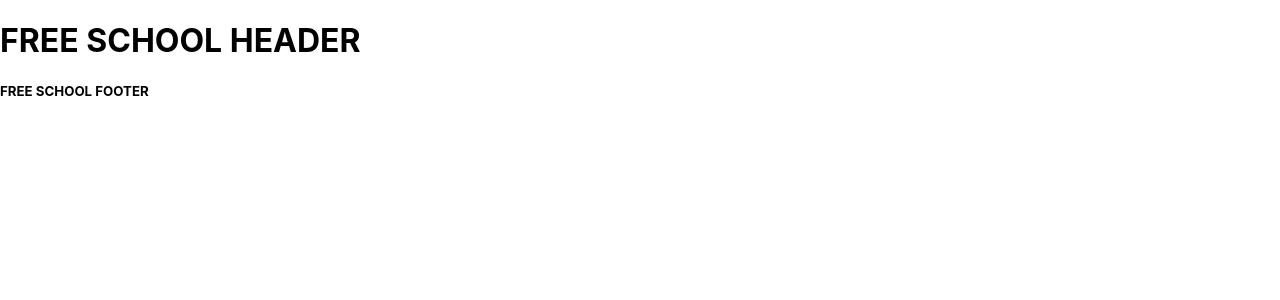
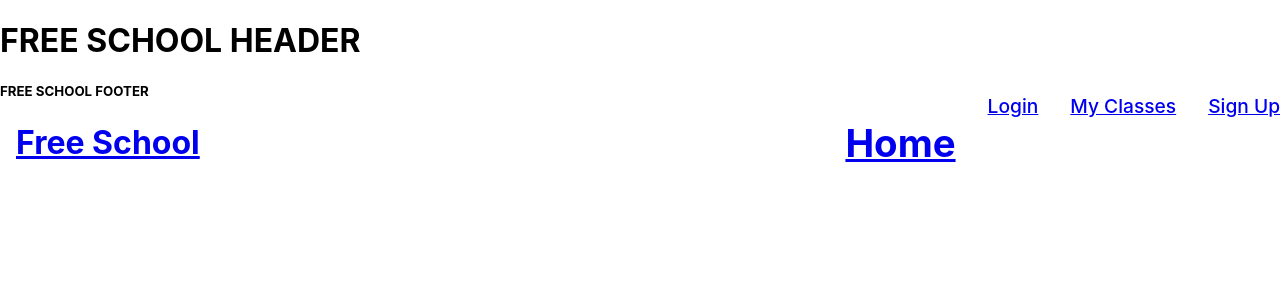
Before and after one commit to reethd/free-school, a React (Create React App) app in the folder client/: page / in a window 1280 px wide. Shown: the top 300 px of the page. Built offline with nearby package versions, Linux system fonts and the light colour scheme.

Commit message:
started navbar and home pages

```diff
--- a/client/src/App.js
+++ b/client/src/App.js
@@ -8,8 +8,10 @@ import {
 import { setContext } from "@apollo/client/link/context";
 import { BrowserRouter, Route, Routes } from "react-router-dom";
 
+// import Home from "./pages/Home";
 import Login from "./pages/Login";
 import Header from "./components/Header";
+import Navbar from "./components/Navbar";
 import Footer from "./components/Footer";
 import MyEvents from "./pages/MyEvents";
 import SignUp from "./pages/SignUp";
@@ -48,7 +50,9 @@ function App() {
       <ApolloProvider client={client}>
         <BrowserRouter>
           <Header />
+          <Navbar />
           <Routes>
+            {/* <Route path="/free-school" element={<Home />}/> */}
             <Route path="/login" element={<Login />} />
             <Route path="/myevents" element={<MyEvents />} />
             <Route path="/signup" element={<SignUp />} />
--- /dev/null
+++ b/client/src/components/Navbar.jsx
@@ -0,0 +1,41 @@
+import './NavbarStyles.css';
+import React, { useState } from "react";
+import { Link } from 'react-router-dom';
+import { FaBars, FaTimes } from 'react-icons/fa';
+
+
+const Navbar = () => {
+    const [click, setClick] = useState(false);
+    const handleClick = () => setClick(!click);
+
+    const [color, setColor] = useState(false);
+    const changeColor = () => {
+      if (window.scrollY >= 100) {
+        setColor(true);
+      } else {
+        setColor(false);
+      }
+    };
+    window.addEventListener("scroll", changeColor);
+
+  return (
+    <div className={color ? 'header header-bg' : 'header'}>
+    <Link to="/"><h1>Free School</h1></Link>
+    <ul className={click ? 'nav-menu active' : 'nav-menu'}>
+        <li><Link to="/free-school"><h1>Home</h1></Link></li>
+        <li><Link to="/login">Login</Link></li>
+        <li><Link to="/myevents">My Classes</Link></li>
+        <li><Link to="/signup">Sign Up</Link></li>
+    </ul>
+    <div className="hamburger" onClick={handleClick}>
+        {click ? (
+          <FaTimes size={20} style={{ color: "#fff" }} />
+        ) : (
+          <FaBars size={20} style={{ color: "#fff" }} />
+        )};
+      </div>
+    </div>
+  )
+};
+
+export default Navbar;
--- /dev/null
+++ b/client/src/components/NavbarStyles.css
@@ -0,0 +1,63 @@
+.header {
+    display: flex;
+    justify-content: space-between;
+    align-items: center;
+    padding: 1rem;
+    position: fixed;
+    width: 100%;
+    height: 90px;
+    z-index: 10;
+}
+
+.header-bg {
+    background-color: rgb(0,0,0,0.85);
+    transition: 0.5s;
+}
+
+.nav-menu {
+    display: flex;
+}
+
+.nav-menu li{
+    padding: 0 1rem;
+}
+
+.nav-menu li a{
+    font-size: 1.2rem;
+    font-weight: 500;
+}
+
+.hamburger{
+    display:none
+}
+
+@media screen and (max-width: 1040px) {
+    .nav-menu{
+        flex-direction:column;
+        justify-content: center;
+        align-items: center;
+        width: 100%;
+        height: 100vh;
+        background: rgba(0, 0, 0, 0.9);
+        position: absolute;
+        top:0;
+        left:-100%;
+        z-index: -3;
+        transition: 0.3s;
+        }
+
+    .nav-menu.active {
+        left:0;
+        }
+
+    .nav-menu li{
+        padding: 1rem 0;
+        }
+
+    .nav-menu li a{
+        font-size: 2rem;
+        }
+    .hamburger{
+        display: initial;
+        }
+}
--- a/client/src/index.css
+++ b/client/src/index.css
@@ -11,3 +11,7 @@ code {
   font-family: source-code-pro, Menlo, Monaco, Consolas, 'Courier New',
     monospace;
 }
+
+ul{
+  list-style-type: none;
+}
--- /dev/null
+++ b/client/src/pages/Home.jsx
@@ -0,0 +1,40 @@
+import React from 'react'
+import { useQuery } from '@apollo/client';
+import { QUERY_EVENTS} from '../utils/queries';
+import EventCard from '../components/EventCard';
+
+const Home = () => {
+
+    const { loading, data } = useQuery(QUERY_EVENTS);
+    const events = data?.events || [];
+
+    if (loading) {
+        return(
+            <div>Loading...</div>
+        )
+    }
+
+  return (
+    <div>
+        <h1>All Upcoming Classes</h1>
+        <div>
+
+<div className="center row">
+      <h3 className="title">All Upcoming Classes</h3>
+      <div className="class-list">
+        {events.map((event) => (
+          <EventCard
+            key={event.title}
+            event={event}
+          />
+        ))}
+      </div>
+    </div>
+
+        </div>
+
+    </div>
+  )
+}
+
+export default Home;
--- a/package.json
+++ b/package.json
@@ -15,5 +15,8 @@
     "license": "ISC",
     "devDependencies": {
         "concurrently": "^5.1.0"
+    },
+    "dependencies": {
+        "react-icons": "^4.8.0"
     }
 }
```
Also changed, not shown: client/src/components/EventCard.jsx (added, +20 -0 lines), 1 other file (tests, documents, lock files or other folders). Lines whose indentation alone changed are shown as unchanged.
